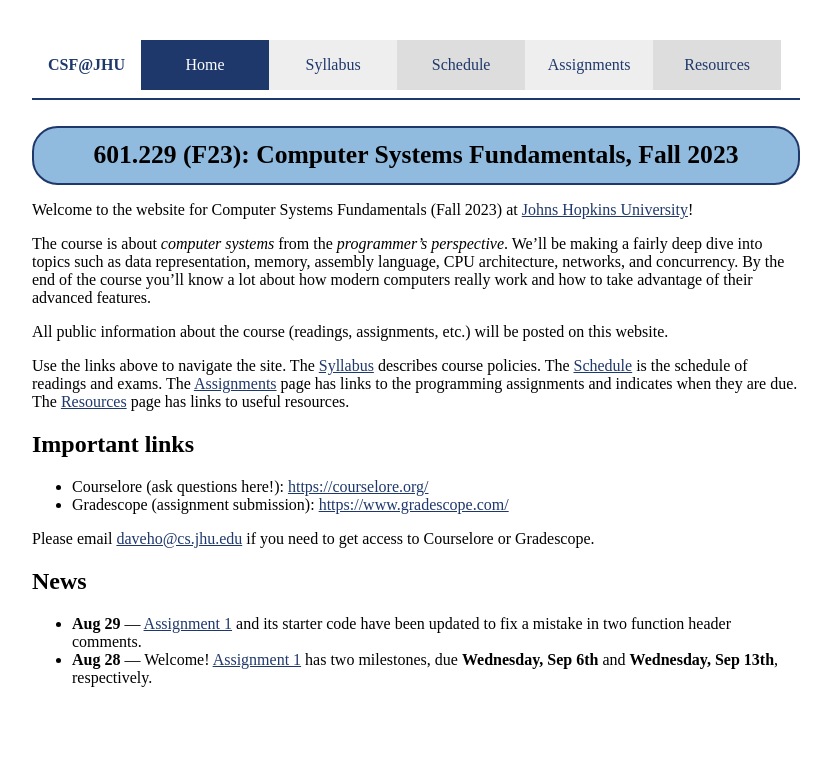
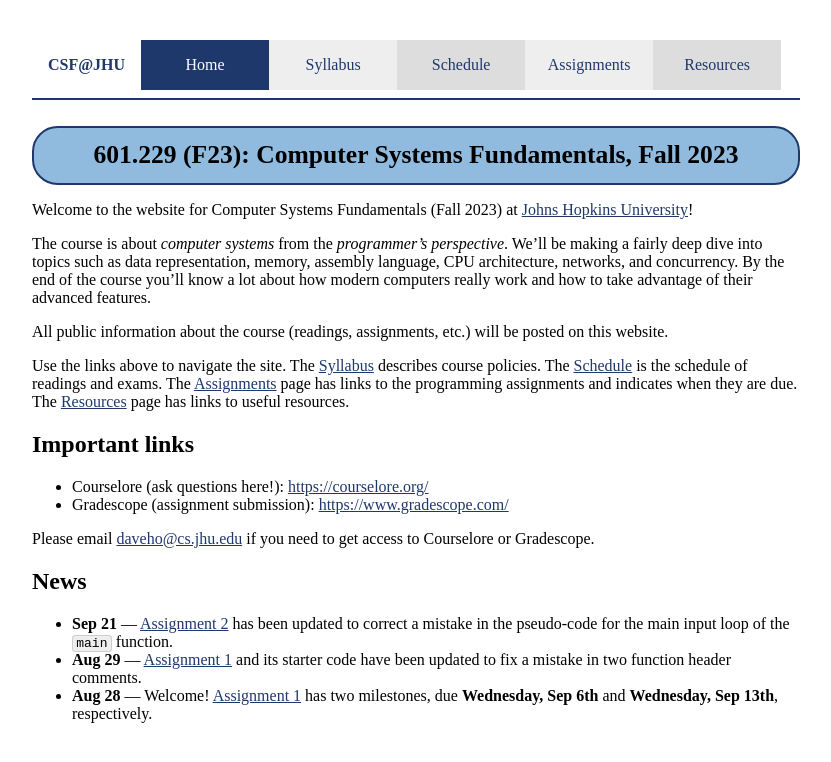
Before and after one commit to jhucsf/fall2023, a Jekyll site: the page built from index.md, in a window 1280 px wide. Shown: the top 762 px of the page, without its empty margins (224-1055 px from the left). Built offline with Jekyll 4.4.1, drawn with Linux system fonts in a browser that asks for light colours.

Commit message:
correction to main input loop pseudo-code

```diff
--- a/index.md
+++ b/index.md
@@ -33,6 +33,9 @@ Gradescope.
 
 ## News
 
+* **Sep 21** — [Assignment 2](assign/assign02.html) has been updated to correct
+  a mistake in the pseudo-code for the main input loop of the `main`
+  function.
 * **Aug 29** — [Assignment 1](assign/assign01.html) and its starter code have
   been updated to fix a mistake in two function header comments.
 * **Aug 28** — Welcome! [Assignment 1](assign/assign01.html) has two milestones,
```
Also changed, not shown: assign/assign02.md (+5 -1 lines).
